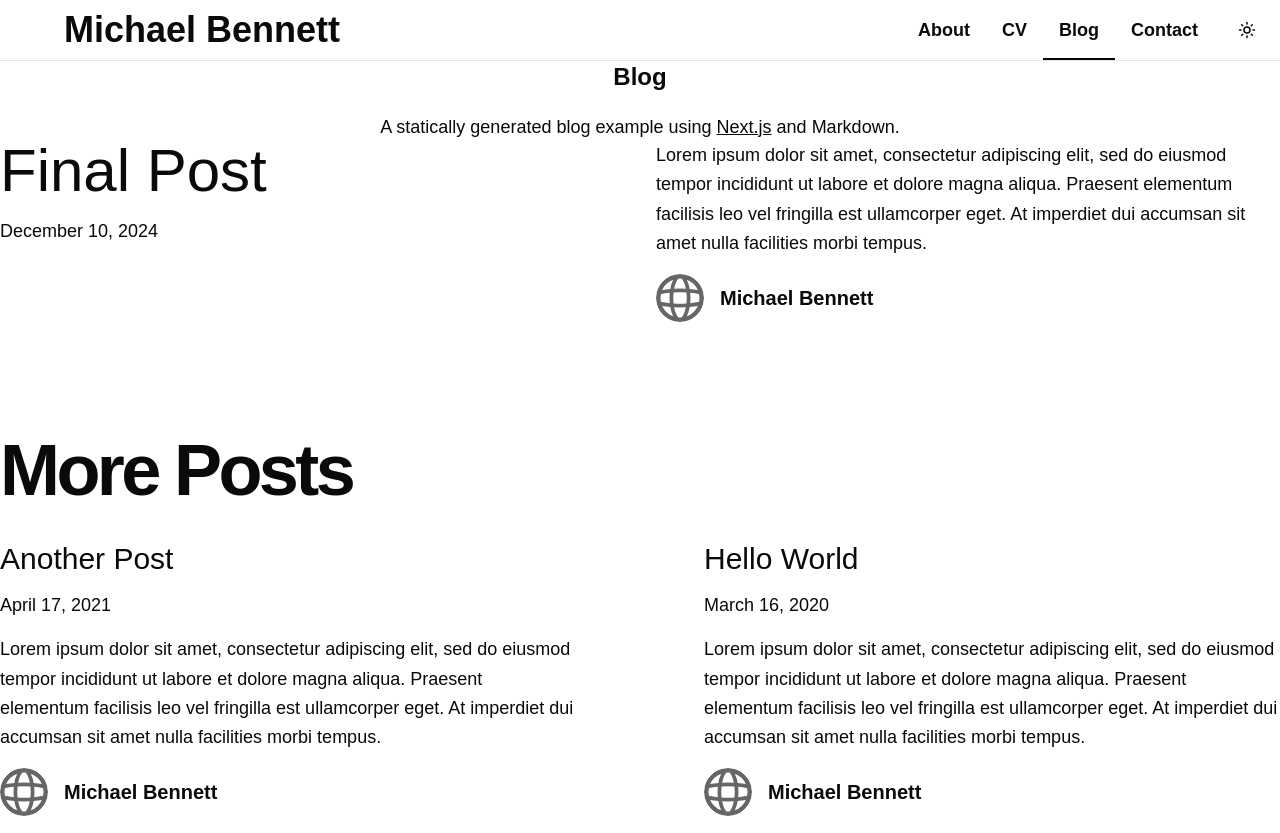
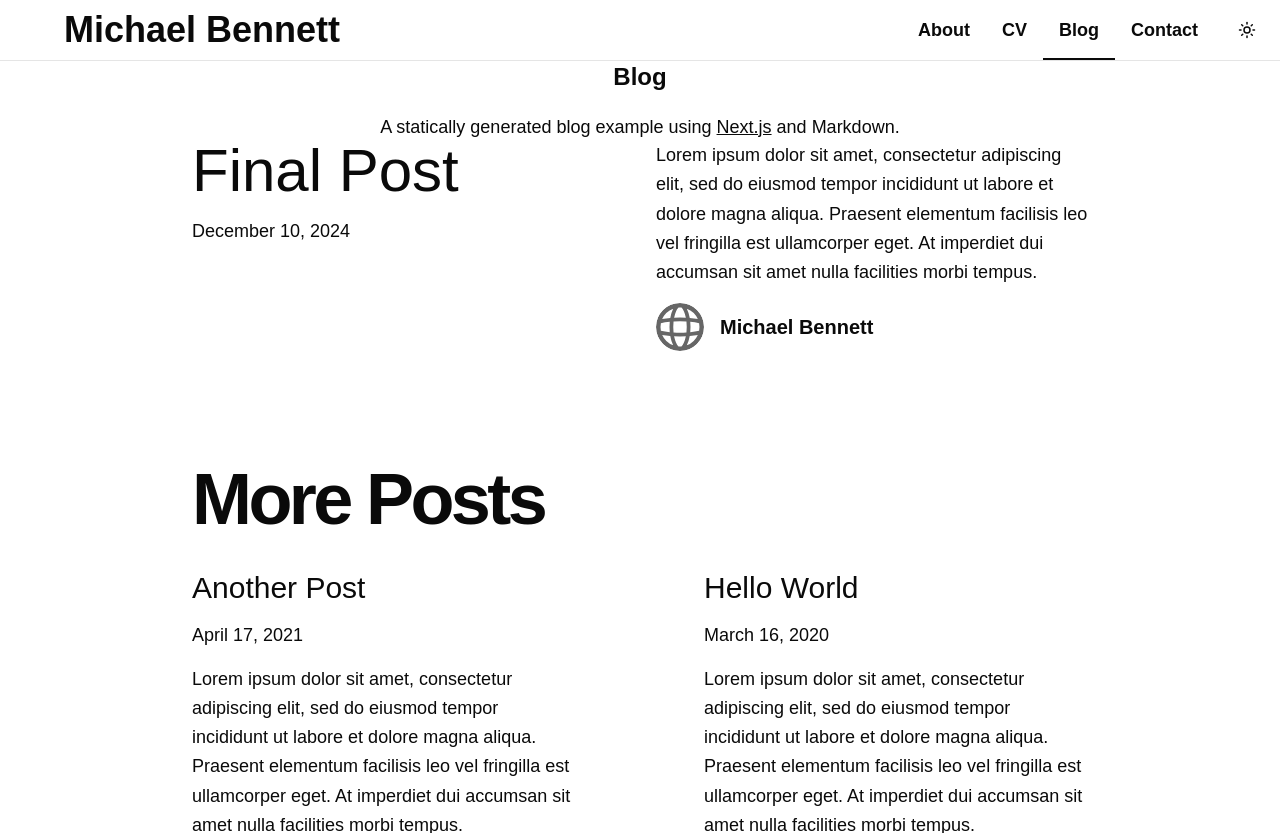
Before and after one commit to michaelbennett99/michaeldabennett.com, a Next.js app: page /blog in a window 1280 px wide. Shown: the top 833 px of the page. Built offline with nearby package versions, Linux system fonts and the light colour scheme.

Commit message:
add container to blog page

```diff
--- a/src/app/blog/page.tsx
+++ b/src/app/blog/page.tsx
@@ -2,6 +2,7 @@ import { getAllPosts } from "@/lib/api";
 import { CMS_NAME } from "@/lib/constants";
 import HeroPost from "./_components/hero_post";
 import MorePosts from "./_components/more_posts";
+import Container from "../_components/container";
 
 export default function Blog() {
   const allPosts = getAllPosts();
@@ -10,6 +11,7 @@ export default function Blog() {
 
   return (
     <main>
+      <Container>
         <section>
           <h1 className="text-center text-2xl font-bold">Blog</h1>
           <h4 className="text-center text-lg mt-5">
@@ -31,6 +33,7 @@ export default function Blog() {
           excerpt={heroPost.excerpt}
         />
         {morePosts.length > 0 && <MorePosts posts={morePosts} />}
+      </Container>
     </main>
   );
 }
```
Lines whose indentation alone changed are shown as unchanged.
